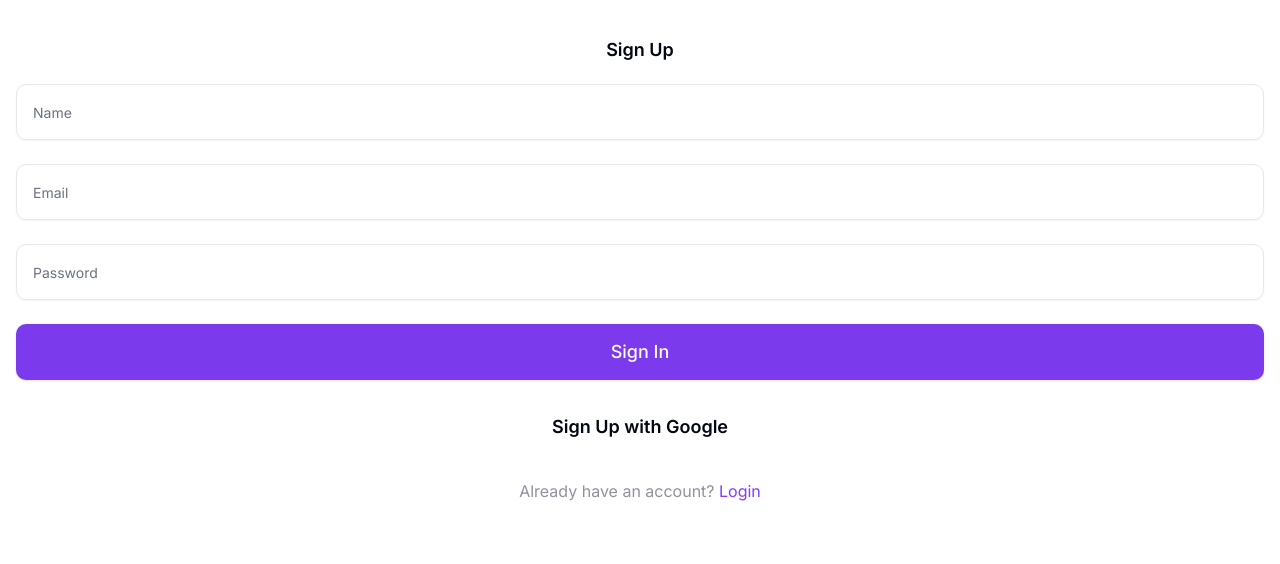
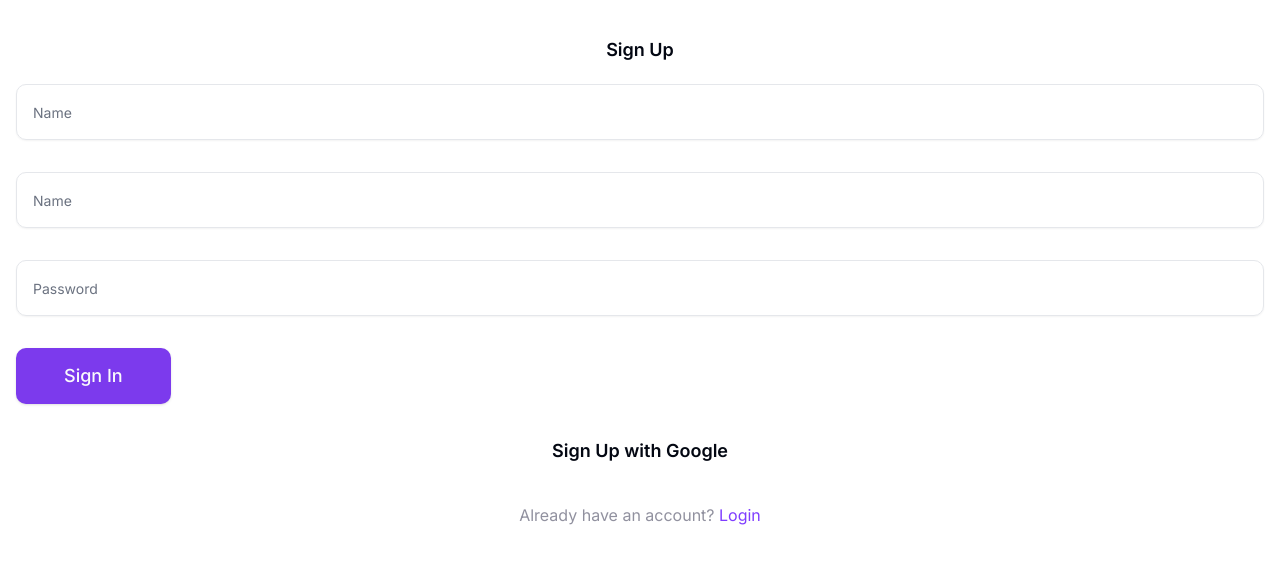
Before and after one commit to apelmahmudDev/sonchoyi, a Next.js app: page /signup in a window 1280 px wide. Shown: the top 564 px of the page. Built offline with nearby package versions, Linux system fonts and the light colour scheme.

Commit message:
[feat] Add form handling with Zod validation for login and signup pages

```diff
--- a/app/(auth)/login/page.tsx
+++ b/app/(auth)/login/page.tsx
@@ -6,24 +6,46 @@
 import { signIn } from "next-auth/react";
 import { login } from "../../actions";
 import { useRouter } from "next/navigation";
+import {
+	Form,
+	FormControl,
+	FormField,
+	FormItem,
+	FormMessage,
+} from "@/components/ui/form";
+
+import { zodResolver } from "@hookform/resolvers/zod";
+import { useForm } from "react-hook-form";
+import { z } from "zod";
+
+const formSchema = z.object({
+	email: z.string().email({ message: "Invalid email address." }),
+	password: z.string().min(6, {
+		message: "Password must be at least 6 characters.",
+	}),
+});
 
 export default function LoginPage() {
 	const router = useRouter();
 	const [error, setError] = useState<string | null>(null);
 
+	const form = useForm<z.infer<typeof formSchema>>({
+		resolver: zodResolver(formSchema),
+		defaultValues: {
+			email: "",
+			password: "",
+		},
+	});
+
 	const handleAuth = () => {
 		signIn("google", { callbackUrl: "http://localhost:3000/letsgo" });
 	};
 
-	const handleSubmit = async (e: React.FormEvent<HTMLFormElement>) => {
-		e.preventDefault();
-		const formData = new FormData(e.currentTarget);
-		const email = formData.get("email") as string;
-		const password = formData.get("password") as string;
+	async function onSubmit(values: z.infer<typeof formSchema>) {
 		try {
 			const response = await login({
-				email,
-				password,
+				email: values.email,
+				password: values.password,
 			});
 			if (!!response.error) {
 				setError(response.error?.message);
@@ -33,7 +55,7 @@
 		} catch (error) {
 			setError(error as string);
 		}
-	};
+	}
 
 	return (
 		<div className="p-4">
@@ -43,11 +65,35 @@
 					<p className="text-red-500 text-center text-sm">{error?.message}</p>
 				)}
 			</div>
-			<form className="flex flex-col gap-6" onSubmit={handleSubmit}>
-				<Input name="email" type="email" placeholder="Email" />
-				<Input name="password" type="password" placeholder="Password" />
-				<Button type="submit">Login</Button>
-			</form>
+			<Form {...form}>
+				<form onSubmit={form.handleSubmit(onSubmit)} className="space-y-8">
+					<FormField
+						control={form.control}
+						name="email"
+						render={({ field }) => (
+							<FormItem>
+								<FormControl>
+									<Input type="text" placeholder="Email " {...field} />
+								</FormControl>
+								<FormMessage />
+							</FormItem>
+						)}
+					/>
+					<FormField
+						control={form.control}
+						name="password"
+						render={({ field }) => (
+							<FormItem>
+								<FormControl>
+									<Input type="password" placeholder="Password" {...field} />
+								</FormControl>
+								<FormMessage />
+							</FormItem>
+						)}
+					/>
+					<Button type="submit">Login</Button>
+				</form>
+			</Form>
 			<p className="font-semibold text-lg text-center mt-[33px] mb-[38px]">
 				Forgot Password?
 			</p>
--- a/app/(auth)/signup/page.tsx
+++ b/app/(auth)/signup/page.tsx
@@ -1,40 +1,69 @@
 "use client";
+
 import { useState } from "react";
 import { useRouter } from "next/navigation";
 import Link from "next/link";
 import { Button } from "@/components/ui/button";
 import { Input } from "@/components/ui/input";
+import {
+	Form,
+	FormControl,
+	FormField,
+	FormItem,
+	FormMessage,
+} from "@/components/ui/form";
+
+import { zodResolver } from "@hookform/resolvers/zod";
+import { useForm } from "react-hook-form";
+import { z } from "zod";
+
+const formSchema = z.object({
+	name: z.string().min(2, {
+		message: "Username must be at least 2 characters.",
+	}),
+	email: z.string().email({ message: "Invalid email address." }),
+	password: z.string().min(6, {
+		message: "Password must be at least 6 characters.",
+	}),
+});
 
 export default function SignUpPage() {
 	const router = useRouter();
 	const [error, setError] = useState<string | null>(null);
 
-	const handleSubmit = async (e: React.FormEvent<HTMLFormElement>) => {
-		e.preventDefault();
+	const form = useForm<z.infer<typeof formSchema>>({
+		resolver: zodResolver(formSchema),
+		defaultValues: {
+			name: "",
+			email: "",
+			password: "",
+		},
+	});
+
+	async function onSubmit(values: z.infer<typeof formSchema>) {
 		try {
-			const formData = new FormData(e.currentTarget);
-			const name = formData.get("name");
-			const email = formData.get("email");
-			const password = formData.get("password");
-
 			const res = await fetch("/api/auth/register", {
 				method: "POST",
 				headers: {
 					"Content-Type": "application/json",
 				},
 				body: JSON.stringify({
-					name,
-					email,
-					password,
+					name: values.name,
+					email: values.email,
+					password: values.password,
 				}),
 			});
 			if (res.status === 201) {
 				router.push("/login");
+			} else {
+				setError({
+					message: "There were somethings error",
+				});
 			}
 		} catch (error) {
 			setError(error as string);
 		}
-	};
+	}
 
 	return (
 		<div className="p-4">
@@ -44,12 +73,47 @@
 					<p className="text-red-500 text-center text-sm">{error?.message}</p>
 				)}
 			</div>
-			<form className="flex flex-col gap-6" onSubmit={handleSubmit}>
-				<Input name="name" type="text" placeholder="Name" />
-				<Input name="email" type="email" placeholder="Email" />
-				<Input name="password" type="password" placeholder="Password" />
-				<Button type="submit">Sign In</Button>
-			</form>
+			<Form {...form}>
+				<form onSubmit={form.handleSubmit(onSubmit)} className="space-y-8">
+					<FormField
+						control={form.control}
+						name="name"
+						render={({ field }) => (
+							<FormItem>
+								<FormControl>
+									<Input type="text" placeholder="Name " {...field} />
+								</FormControl>
+								<FormMessage />
+							</FormItem>
+						)}
+					/>
+					<FormField
+						control={form.control}
+						name="email"
+						render={({ field }) => (
+							<FormItem>
+								<FormControl>
+									<Input type="text" placeholder="Name " {...field} />
+								</FormControl>
+								<FormMessage />
+							</FormItem>
+						)}
+					/>
+					<FormField
+						control={form.control}
+						name="password"
+						render={({ field }) => (
+							<FormItem>
+								<FormControl>
+									<Input type="password" placeholder="Password" {...field} />
+								</FormControl>
+								<FormMessage />
+							</FormItem>
+						)}
+					/>
+					<Button type="submit">Sign In</Button>
+				</form>
+			</Form>
 			<p className="font-semibold text-lg text-center mt-[33px] mb-[38px]">
 				Sign Up with Google
 			</p>
--- /dev/null
+++ b/components/ui/form.tsx
@@ -0,0 +1,178 @@
+"use client"
+
+import * as React from "react"
+import * as LabelPrimitive from "@radix-ui/react-label"
+import { Slot } from "@radix-ui/react-slot"
+import {
+  Controller,
+  ControllerProps,
+  FieldPath,
+  FieldValues,
+  FormProvider,
+  useFormContext,
+} from "react-hook-form"
+
+import { cn } from "@/lib/utils"
+import { Label } from "@/components/ui/label"
+
+const Form = FormProvider
+
+type FormFieldContextValue<
+  TFieldValues extends FieldValues = FieldValues,
+  TName extends FieldPath<TFieldValues> = FieldPath<TFieldValues>
+> = {
+  name: TName
+}
+
+const FormFieldContext = React.createContext<FormFieldContextValue>(
+  {} as FormFieldContextValue
+)
+
+const FormField = <
+  TFieldValues extends FieldValues = FieldValues,
+  TName extends FieldPath<TFieldValues> = FieldPath<TFieldValues>
+>({
+  ...props
+}: ControllerProps<TFieldValues, TName>) => {
+  return (
+    <FormFieldContext.Provider value={{ name: props.name }}>
+      <Controller {...props} />
+    </FormFieldContext.Provider>
+  )
+}
+
+const useFormField = () => {
+  const fieldContext = React.useContext(FormFieldContext)
+  const itemContext = React.useContext(FormItemContext)
+  const { getFieldState, formState } = useFormContext()
+
+  const fieldState = getFieldState(fieldContext.name, formState)
+
+  if (!fieldContext) {
+    throw new Error("useFormField should be used within <FormField>")
+  }
+
+  const { id } = itemContext
+
+  return {
+    id,
+    name: fieldContext.name,
+    formItemId: `${id}-form-item`,
+    formDescriptionId: `${id}-form-item-description`,
+    formMessageId: `${id}-form-item-message`,
+    ...fieldState,
+  }
+}
+
+type FormItemContextValue = {
+  id: string
+}
+
+const FormItemContext = React.createContext<FormItemContextValue>(
+  {} as FormItemContextValue
+)
+
+const FormItem = React.forwardRef<
+  HTMLDivElement,
+  React.HTMLAttributes<HTMLDivElement>
+>(({ className, ...props }, ref) => {
+  const id = React.useId()
+
+  return (
+    <FormItemContext.Provider value={{ id }}>
+      <div ref={ref} className={cn("space-y-2", className)} {...props} />
+    </FormItemContext.Provider>
+  )
+})
+FormItem.displayName = "FormItem"
+
+const FormLabel = React.forwardRef<
+  React.ElementRef<typeof LabelPrimitive.Root>,
+  React.ComponentPropsWithoutRef<typeof LabelPrimitive.Root>
+>(({ className, ...props }, ref) => {
+  const { error, formItemId } = useFormField()
+
+  return (
+    <Label
+      ref={ref}
+      className={cn(error && "text-destructive", className)}
+      htmlFor={formItemId}
+      {...props}
+    />
+  )
+})
+FormLabel.displayName = "FormLabel"
+
+const FormControl = React.forwardRef<
+  React.ElementRef<typeof Slot>,
+  React.ComponentPropsWithoutRef<typeof Slot>
+>(({ ...props }, ref) => {
+  const { error, formItemId, formDescriptionId, formMessageId } = useFormField()
+
+  return (
+    <Slot
+      ref={ref}
+      id={formItemId}
+      aria-describedby={
+        !error
+          ? `${formDescriptionId}`
+          : `${formDescriptionId} ${formMessageId}`
+      }
+      aria-invalid={!!error}
+      {...props}
+    />
+  )
+})
+FormControl.displayName = "FormControl"
+
+const FormDescription = React.forwardRef<
+  HTMLParagraphElement,
+  React.HTMLAttributes<HTMLParagraphElement>
+>(({ className, ...props }, ref) => {
+  const { formDescriptionId } = useFormField()
+
+  return (
+    <p
+      ref={ref}
+      id={formDescriptionId}
+      className={cn("text-[0.8rem] text-muted-foreground", className)}
+      {...props}
+    />
+  )
+})
+FormDescription.displayName = "FormDescription"
+
+const FormMessage = React.forwardRef<
+  HTMLParagraphElement,
+  React.HTMLAttributes<HTMLParagraphElement>
+>(({ className, children, ...props }, ref) => {
+  const { error, formMessageId } = useFormField()
+  const body = error ? String(error?.message) : children
+
+  if (!body) {
+    return null
+  }
+
+  return (
+    <p
+      ref={ref}
+      id={formMessageId}
+      className={cn("text-[0.8rem] font-medium text-destructive", className)}
+      {...props}
+    >
+      {body}
+    </p>
+  )
+})
+FormMessage.displayName = "FormMessage"
+
+export {
+  useFormField,
+  Form,
+  FormItem,
+  FormLabel,
+  FormControl,
+  FormDescription,
+  FormMessage,
+  FormField,
+}
--- /dev/null
+++ b/components/ui/label.tsx
@@ -0,0 +1,26 @@
+"use client"
+
+import * as React from "react"
+import * as LabelPrimitive from "@radix-ui/react-label"
+import { cva, type VariantProps } from "class-variance-authority"
+
+import { cn } from "@/lib/utils"
+
+const labelVariants = cva(
+  "text-sm font-medium leading-none peer-disabled:cursor-not-allowed peer-disabled:opacity-70"
+)
+
+const Label = React.forwardRef<
+  React.ElementRef<typeof LabelPrimitive.Root>,
+  React.ComponentPropsWithoutRef<typeof LabelPrimitive.Root> &
+    VariantProps<typeof labelVariants>
+>(({ className, ...props }, ref) => (
+  <LabelPrimitive.Root
+    ref={ref}
+    className={cn(labelVariants(), className)}
+    {...props}
+  />
+))
+Label.displayName = LabelPrimitive.Root.displayName
+
+export { Label }
--- a/package.json
+++ b/package.json
@@ -10,7 +10,9 @@
 	},
 	"dependencies": {
 		"@auth/mongodb-adapter": "^3.7.4",
+		"@hookform/resolvers": "^3.10.0",
 		"@radix-ui/react-icons": "^1.3.0",
+		"@radix-ui/react-label": "^2.1.1",
 		"@radix-ui/react-select": "^2.1.2",
 		"@radix-ui/react-slot": "^1.1.1",
 		"apexcharts": "^3.54.1",
@@ -26,10 +28,12 @@
 		"react": "^18",
 		"react-apexcharts": "^1.5.0",
 		"react-dom": "^18",
+		"react-hook-form": "^7.54.2",
 		"sonner": "^1.7.1",
 		"swiper": "^11.1.15",
 		"tailwind-merge": "^2.5.4",
-		"tailwindcss-animate": "^1.0.7"
+		"tailwindcss-animate": "^1.0.7",
+		"zod": "^3.24.1"
 	},
 	"devDependencies": {
 		"@types/node": "^20",
```
Also changed, not shown: 1 other file (tests, documents, lock files or other folders).
